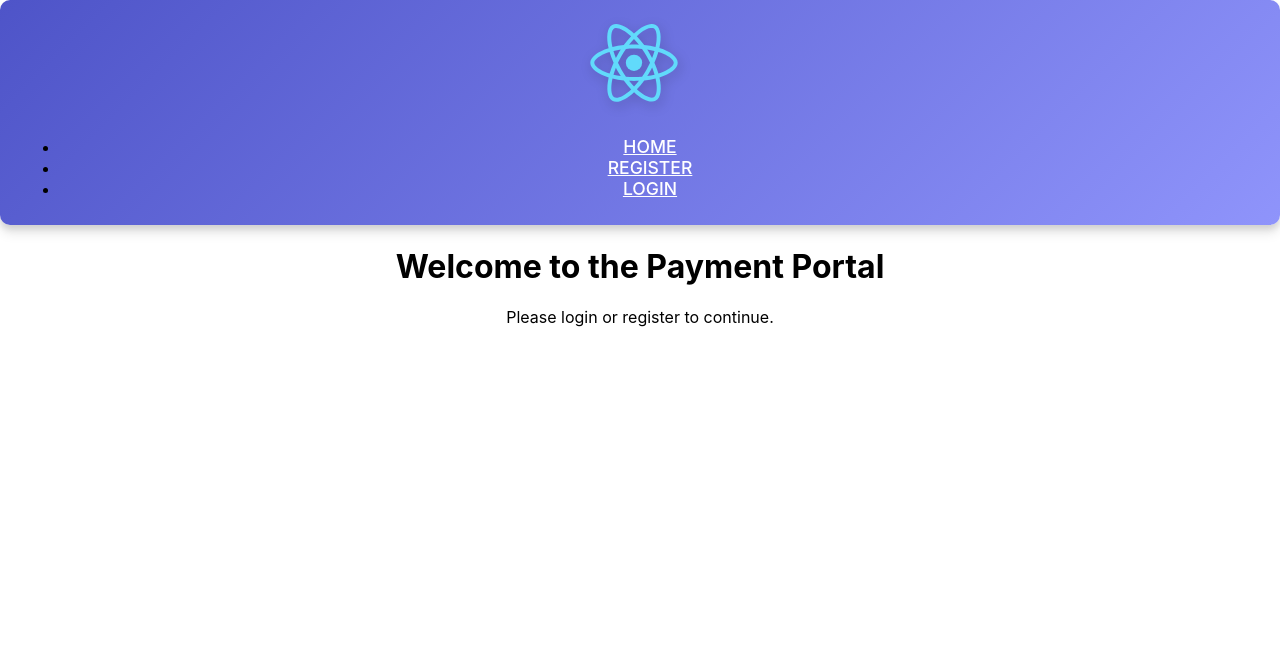
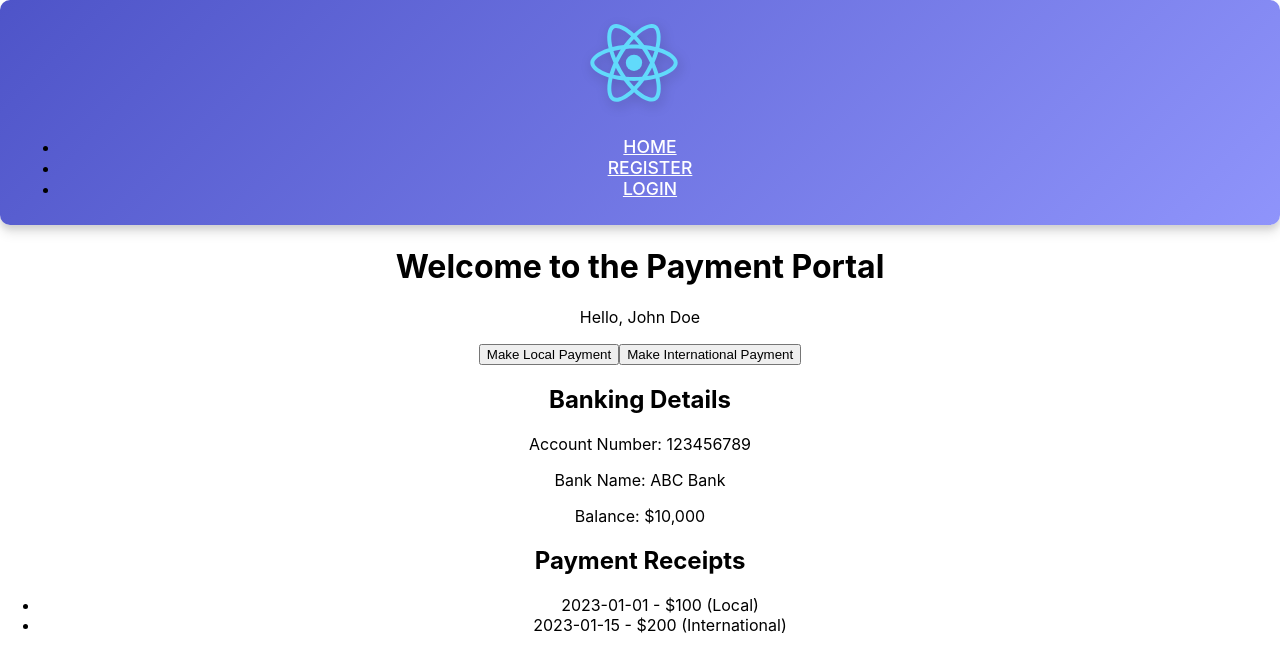
Before and after one commit to St10053561/APDS_POE, a React (Create React App) app in the folder FRONT END/frontend/: page / in a window 1280 px wide. Shown: the top 672 px of the page. Built offline with nearby package versions, Linux system fonts and the light colour scheme.

Commit message:
Update Home.js

```diff
--- a/FRONT END/frontend/src/components/Home.js
+++ b/FRONT END/frontend/src/components/Home.js
@@ -1,10 +1,37 @@
 import React from 'react';
 
 const Home = () => {
+    const username = "John Doe"; // Placeholder for customer username
+    const bankingDetails = {
+        accountNumber: "123456789",
+        bankName: "ABC Bank",
+        balance: "$10,000"
+    };
+    const paymentReceipts = [
+        { id: 1, date: "2023-01-01", amount: "$100", type: "Local" },
+        { id: 2, date: "2023-01-15", amount: "$200", type: "International" }
+    ];
+
     return (
         <div className="container">
             <h1>Welcome to the Payment Portal</h1>
-            <p>Please login or register to continue.</p>
+            <p>Hello, {username}</p>
+            <div className="dashboard">
+                <button>Make Local Payment</button>
+                <button>Make International Payment</button>
+                <h2>Banking Details</h2>
+                <p>Account Number: {bankingDetails.accountNumber}</p>
+                <p>Bank Name: {bankingDetails.bankName}</p>
+                <p>Balance: {bankingDetails.balance}</p>
+                <h2>Payment Receipts</h2>
+                <ul>
+                    {paymentReceipts.map(receipt => (
+                        <li key={receipt.id}>
+                            {receipt.date} - {receipt.amount} ({receipt.type})
+                        </li>
+                    ))}
+                </ul>
+            </div>
         </div>
     );
 };
```
